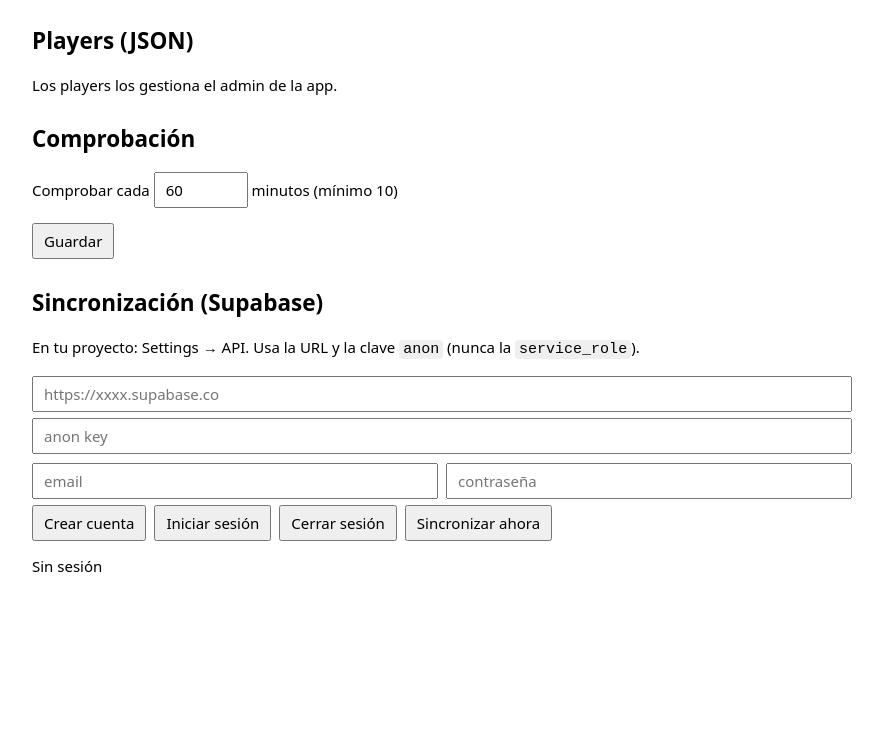
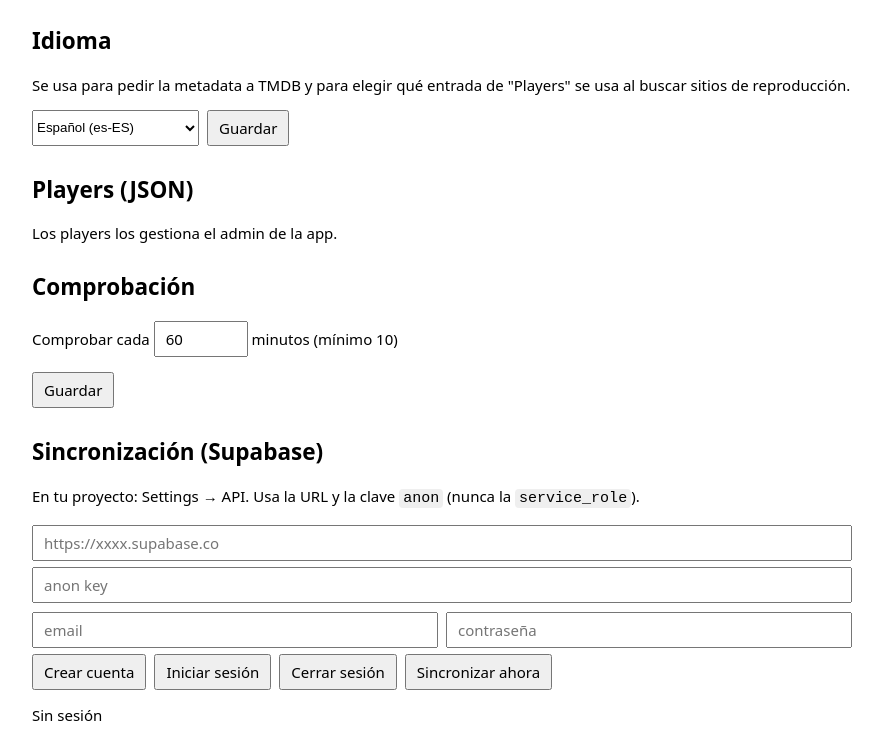
Before and after one commit to dbranco/rss-anime, a website with bundled scripts: page src/extension/options.html in a window 1280 px wide. Shown: the part 64-809 px from the top of the page, without its empty margins (198-1081 px from the left). Built offline with nearby package versions, Linux system fonts and the light colour scheme; some packages are replaced by stand-ins of ours.

Commit message:
feat: selector de idioma en Config (PWA y extensión)
lang_pref ya se usaba en toda la app (búsqueda TMDB, selección de
players) pero no había ninguna UI para cambiarlo — getLangPref/
setLangPref en ui/state.js estaban sin usar. Se agrega un <select>
con códigos TMDB curados (en vez de texto libre) junto al resto de
Config, con guardado propio como el de "interval" — no pasa por
saveAppPlayers, es local por dispositivo igual que antes.

De paso, .claude/launch.json para poder previsualizar la PWA con un
server estático simple durante el desarrollo.

```diff
--- a/src/extension/options.html
+++ b/src/extension/options.html
@@ -19,6 +19,21 @@
 </head>
 <body>
 <h1>Series Tracker</h1>
+
+<h2>Idioma</h2>
+<p>Se usa para pedir la metadata a TMDB y para elegir qué entrada de "Players" se usa al buscar sitios de reproducción.</p>
+<div class="row">
+  <select id="langPref">
+    <option value="es-ES">Español (es-ES)</option>
+    <option value="en-US">English (en-US)</option>
+    <option value="pt-PT">Português (pt-PT)</option>
+    <option value="pt-BR">Português Brasil (pt-BR)</option>
+    <option value="ja-JP">日本語 (ja-JP)</option>
+    <option value="fr-FR">Français (fr-FR)</option>
+    <option value="de-DE">Deutsch (de-DE)</option>
+  </select>
+  <button id="saveLang">Guardar</button><span id="langStatus" class="st"></span>
+</div>
 
 <h2>Players (JSON)</h2>
 <div id="providersSection" hidden>
--- a/src/extension/options.js
+++ b/src/extension/options.js
@@ -1,5 +1,6 @@
 import { get, set } from "../app/store.js";
 import { signIn, signUp, signOut, getSession, saveAppPlayers } from "../app/sync.js";
+import { getLangPref, setLangPref } from "../app/ui/state.js";
 import { requestSync } from "./syncClient.js";
 
 const $ = s => document.querySelector(s);
@@ -25,6 +26,7 @@ async function loadConfig() {
   $("#json").value = JSON.stringify(await get("players", {}), null, 2);
   $("#tmdbKey").value = (await get("tmdb_key")) || "";
   $("#interval").value = await get("interval", 60);
+  $("#langPref").value = await getLangPref();
   const admin = await get("is_admin", false);
   $("#providersSection").hidden = !admin;
   $("#providersReadonly").hidden = admin;
@@ -79,6 +81,11 @@ $("#saveInterval").onclick = async () => {
   $("#intervalStatus").textContent = "Guardado.";
 };
 
+$("#saveLang").onclick = async () => {
+  await setLangPref($("#langPref").value);
+  $("#langStatus").textContent = "Guardado.";
+};
+
 // Pide permiso para el dominio de Supabase; debe ser lo primero que ocurre en el clic.
 function askSupabasePermission() {
   const u = new URL($("#sbUrl").value.trim());
```
Also changed, not shown: src/web/index.html (+16 -0 lines), src/web/ui/config.js (+8 -0 lines), .claude/launch.json (added).
